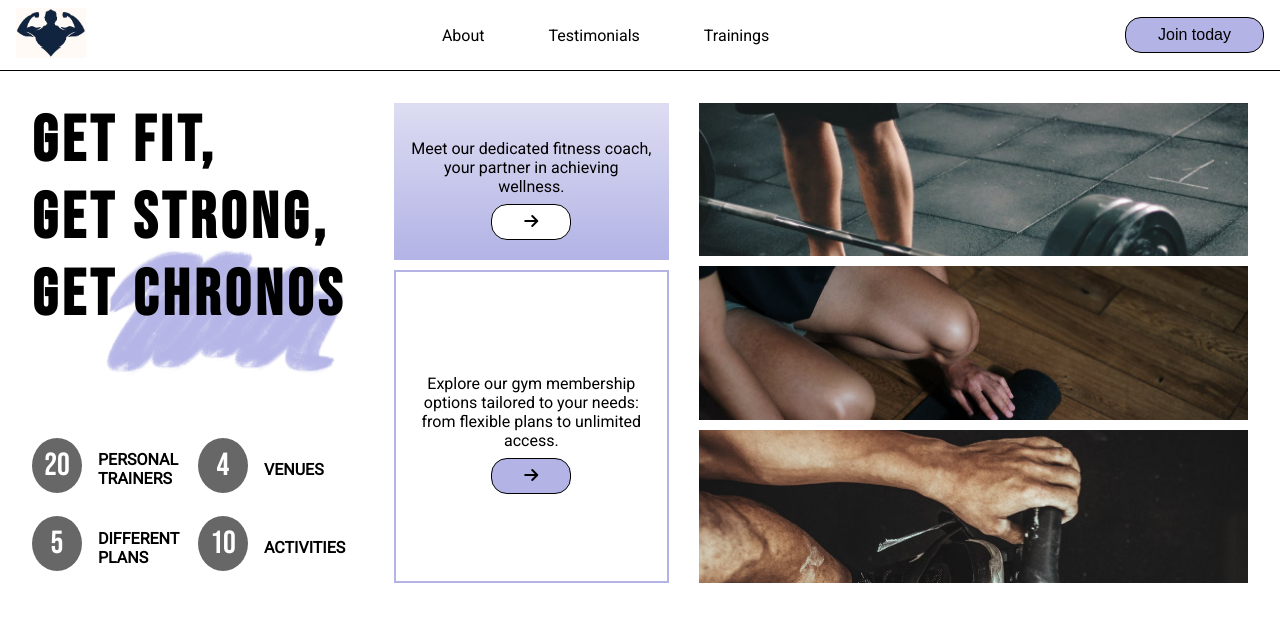
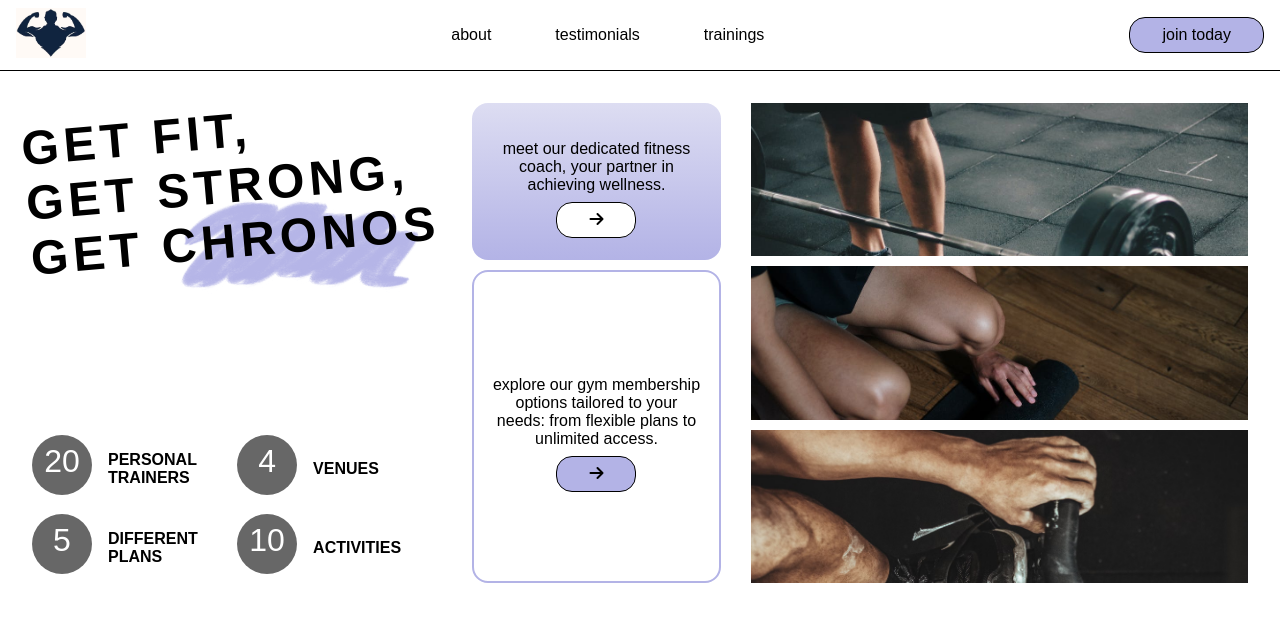
Before and after one commit to miranda-sanchez/Chronos, a plain HTML site: page index.html in a window 1280 px wide. Drawn offline with Linux system fonts and the light colour scheme; a web font is replaced by a local one.

Commit message:
New commit

```diff
--- a/index.html
+++ b/index.html
@@ -3,6 +3,10 @@
   <head>
     <meta charset="UTF-8" />
     <meta name="viewport" content="width=device-width, initial-scale=1.0" />
+    <link
+      href="https://api.fontshare.com/v2/css?f[]=clash-display@400,700&f[]=supreme@400&display=swap"
+      rel="stylesheet"
+    />
     <link rel="stylesheet" href="css/style.css" />
     <title>Chronos</title>
   </head>
--- /dev/null
+++ b/scss/base/_breakpoints.scss
@@ -0,0 +1,3 @@
+$large: 992px;
+$medium: 768px;
+$small: 576px;
--- a/scss/base/_index.scss
+++ b/scss/base/_index.scss
@@ -1,2 +1,3 @@
 @forward "_reset.scss";
-@forward "_typography.scss"
+@forward "_typography.scss";
+@forward "_breakpoints.scss";
--- a/scss/base/_reset.scss
+++ b/scss/base/_reset.scss
@@ -1,3 +1,4 @@
+@use "_typography" as *;
 *{
     box-sizing: border-box;
     padding: 0;
@@ -22,10 +23,11 @@ a {
 }
 
 body {
-    font-family: 'Roboto', sans-serif;
+    font-family: $body;
 }
 
 p {
     padding: 1rem 0 0.5rem 0;
     text-align: center;
+    text-transform: lowercase;
 }
--- a/scss/base/_typography.scss
+++ b/scss/base/_typography.scss
@@ -1 +1,2 @@
-@import url('https://fonts.googleapis.com/css2?family=Bebas+Neue&family=Roboto&display=swap');
+$titles: 'Clash Display', sans-serif;
+$body: 'Supreme', sans-serif;
--- a/scss/components/_buttons.scss
+++ b/scss/components/_buttons.scss
@@ -6,5 +6,6 @@ button {
     border-radius: 1rem;
     background-color: c.$action-color;
     font-size: 1rem;
+    text-transform: lowercase;
     cursor: pointer;
 }
--- a/scss/components/_hero.scss
+++ b/scss/components/_hero.scss
@@ -1,4 +1,6 @@
 @use "../abstracts/colors" as c;
+@use "../base/typography" as *;
+@use "../base/breakpoints" as *;
 
 
 #hero {
@@ -18,7 +20,9 @@
         grid-template-rows: 2fr 1fr;
         position: relative;
         h1 {
-            font-size: 4rem;
+            font-size: 3rem;
+            white-space: nowrap;
+            transform: rotate(-5deg);
         }
         h1, p {
             text-align: left;
@@ -28,8 +32,9 @@
         #highlight{
             position: absolute;
             width: 250px;
+            height: 100px;
             z-index: -2;
-            top: 30%;
+            top: 20%;
             right: 5%;
         }
         div {
@@ -41,11 +46,12 @@
                 span {
                     float: left;
                     font-size: 2rem;
-                    font-family: 'Bebas Neue', sans-serif;;
+                    font-family: $titles;
                     background-color: #00000098;
                     color: #fff;
                     text-align: center;
-                    width: 50px;
+                    width: 60px;
+                    height: 60px;
                     padding: 0.5rem;
                     border-radius: 50%;
                 }
@@ -74,6 +80,7 @@
             justify-content: center;
             align-items: center;
             padding: 1rem;
+            border-radius: 1rem;
             &:first-child {
                 background-image: linear-gradient(to top, #b3b3e6, #bdbde9, #c8c8ec, #d2d2ef, #ddddf2);
                 button {
@@ -91,7 +98,6 @@
         display: grid;
         grid-template-rows: repeat(3, 1fr);
         div {
-
             background-repeat: none;
             background-size: cover;
             &:first-child {
@@ -103,9 +109,15 @@
             &:nth-child(3) {
                 background-image: url(../../img/carrusel4.jpeg);
             }
-
         }
     }
+}
 
-
+@media (max-width: $large) {
+    #hero {
+        grid-template-columns: 1fr 1fr;
+        #images {
+            display: none;
+        }
 }
+}
--- a/scss/components/_nav.scss
+++ b/scss/components/_nav.scss
@@ -11,7 +11,7 @@ nav {
     ul {
         align-items: center;
         li {
-
+            text-transform: lowercase;
             padding: 0.5rem 2rem;
         }
     }
--- a/scss/components/_titles.scss
+++ b/scss/components/_titles.scss
@@ -1,7 +1,10 @@
+@use "../base/typography" as *;
+
 h1 {
-    font-family: 'Bebas Neue', sans-serif;
+    font-family: $titles;
     font-size: 3rem;
     text-align: center;
     letter-spacing: 0.3rem;
     margin: 1rem 0 0.5rem 0;
+    text-transform: uppercase;
 }
```
Also changed, not shown: css/style.css, 1 other file.
